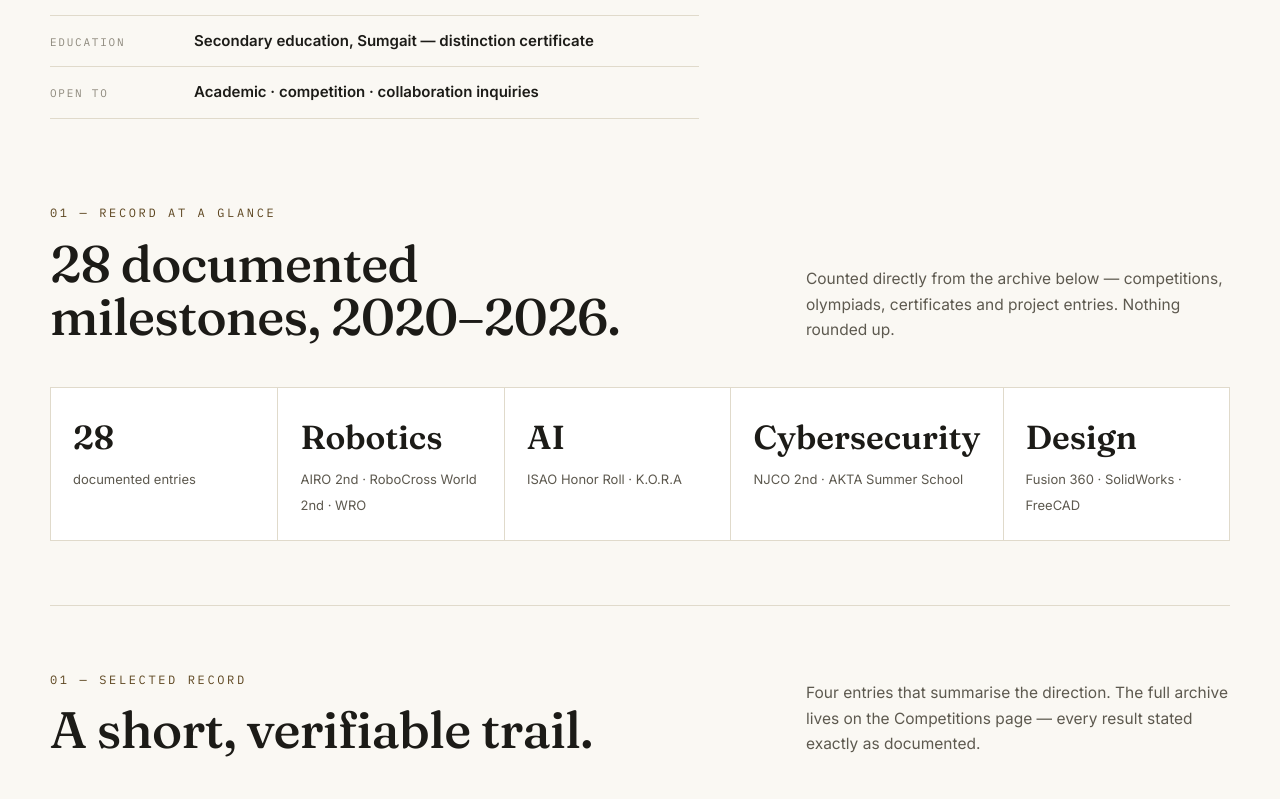
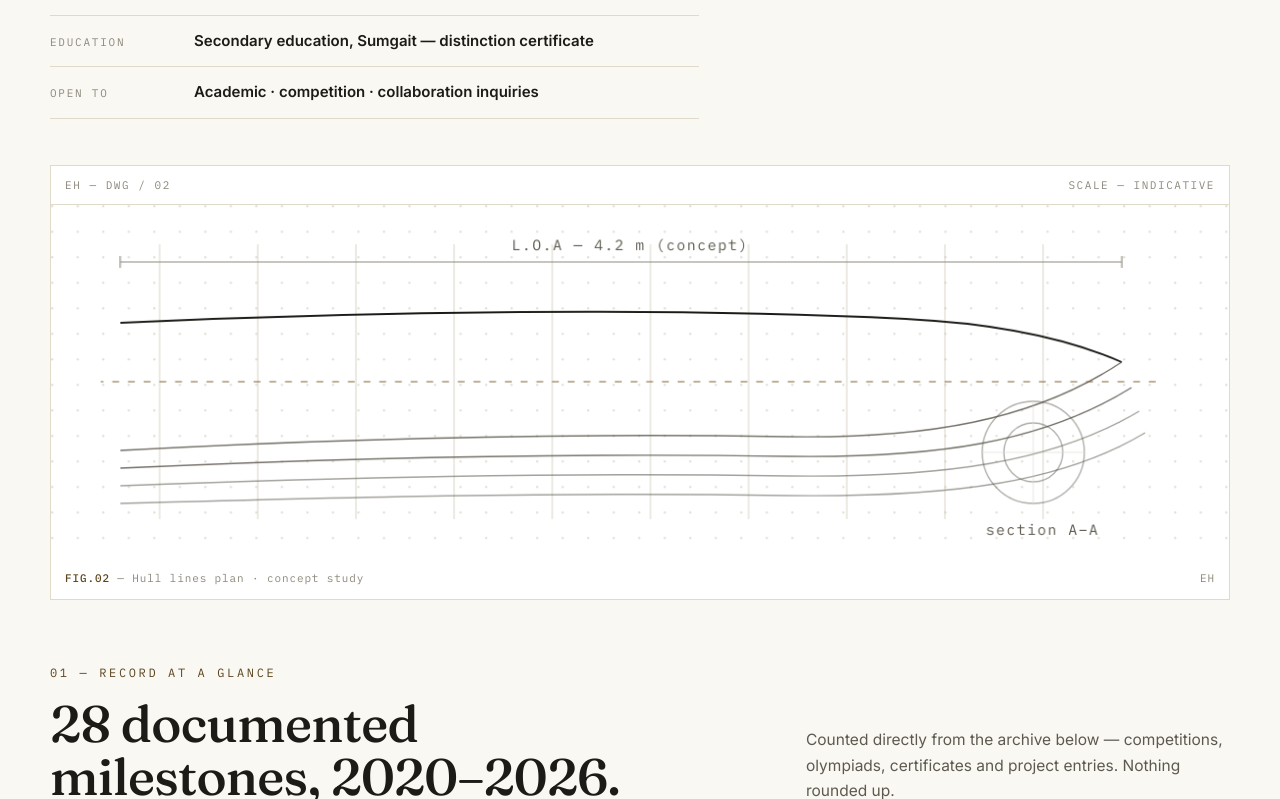
Before and after one commit to Eldar-test-web/eldar, a Next.js app: page /en in a window 1280 px wide. Shown: the part 725-1524 px from the top of the page. Built offline with nearby package versions, Linux system fonts and the light colour scheme.

Commit message:
feat: slow ambient motion + drifting hull-lines plate on home

```diff
--- a/src/app/[lang]/page.tsx
+++ b/src/app/[lang]/page.tsx
@@ -8,6 +8,7 @@ import { WHATSAPP_URL, EMAIL } from "@/data/socials";
 import { Reveal } from "@/components/Reveal";
 import { SectionHeading } from "@/components/PageHeader";
 import { Monogram } from "@/components/Brand";
+import { HeroFigure } from "@/components/HeroFigure";
 import { IconArrow, IconArrowUpRight } from "@/components/icons";
 import { notFound } from "next/navigation";
 
@@ -146,6 +147,9 @@ export default async function HomePage({ params }: { params: Promise<{ lang: str
       </section>
 
       {/* Stats — counted from the archive, never invented */}
+      <section className="wrap" aria-label="Figure">
+        <HeroFigure lang={raw} />
+      </section>
       <section className="wrap block" aria-labelledby="stats-t">
         <SectionHeading index={d.home.statsEyebrow} title={d.home.statsTitle} text={d.home.statsText} />
         <div className="stats-grid">
--- a/src/app/globals.css
+++ b/src/app/globals.css
@@ -79,7 +79,7 @@ body::before {
     linear-gradient(to bottom, var(--line) 1px, transparent 1px);
   background-size: 120px 120px, 120px 120px;
   mask-image: radial-gradient(120% 90% at 50% 0%, black 30%, transparent 78%);
-  animation: ambient-drift 120s linear infinite alternate;
+  animation: ambient-drift 140s ease-in-out infinite alternate;
 }
 body::after {
   content: "";
@@ -88,10 +88,15 @@ body::after {
   z-index: -1;
   pointer-events: none;
   background: radial-gradient(60% 40% at 80% 0%, var(--wash), transparent 70%);
+  animation: wash-breathe 26s ease-in-out infinite alternate;
 }
 @keyframes ambient-drift {
   from { transform: translate3d(-1.5%, -1%, 0); }
   to { transform: translate3d(1.5%, 1%, 0); }
+}
+@keyframes wash-breathe {
+  from { opacity: 0.55; }
+  to { opacity: 1; }
 }
 
 ::selection { background: var(--accent); color: var(--paper); }
@@ -761,6 +766,25 @@ a.ach-link:hover h3 { text-decoration: underline; text-underline-offset: 4px; }
 .ext-hint { display: inline-flex; align-items: center; gap: 6px; font-size: 11px; color: var(--accent-ink); margin-top: 8px; }
 .detail-actions { display: flex; gap: 16px; align-items: center; flex-wrap: wrap; margin-top: 18px; }
 
+/* engineering plate (slow SVG drift) */
+.plate { border: 1px solid var(--line); background: var(--paper-3); margin: 26px 0 0; }
+.plate-top { display: flex; justify-content: space-between; padding: 10px 14px; border-bottom: 1px solid var(--line); font-family: var(--font-mono); font-size: 11px; letter-spacing: 0.14em; text-transform: uppercase; color: var(--ink-3); }
+.plate-svg { display: block; width: 100%; height: auto; }
+.plate-svg .plate-dot { fill: var(--line-strong); opacity: 0.5; }
+.plate-station { stroke: var(--line-strong); stroke-width: 1; opacity: 0.7; }
+.plate-line { fill: none; stroke: var(--ink-2); stroke-width: 1.4; opacity: 0.85; }
+.plate-line.strong { stroke: var(--ink); stroke-width: 1.8; opacity: 1; }
+.plate-center { stroke: var(--accent); stroke-width: 1.2; }
+.plate-dim line { stroke: var(--ink-3); stroke-width: 1; }
+.plate-text { font-family: var(--font-mono); font-size: 15px; letter-spacing: 0.1em; fill: var(--ink-2); }
+.plate figcaption { padding: 10px 14px 12px; }
+.plate-drift { animation: plate-drift 48s ease-in-out infinite alternate; }
+@keyframes plate-drift { from { transform: translateX(-10px); } to { transform: translateX(10px); } }
+.plate-draw { stroke-dasharray: 7 9; animation: plate-dash 36s linear infinite; }
+@keyframes plate-dash { to { stroke-dashoffset: -640; } }
+.plate-fade { animation: plate-fade 14s ease-in-out infinite alternate; }
+@keyframes plate-fade { from { opacity: 0.35; } to { opacity: 0.9; } }
+
 /* minimal footer (§19) */
 .site-foot.minimal { background: var(--paper); }
 .foot-min { display: grid; grid-template-columns: 1.2fr 1fr 0.8fr; gap: 24px; padding: 40px 0 26px; align-items: start; }
--- /dev/null
+++ b/src/components/HeroFigure.tsx
@@ -0,0 +1,71 @@
+import type { Lang } from "@/lib/i18n";
+import { Reveal } from "./Reveal";
+
+/**
+ * FIG.02 — slow-drifting engineering line plate (hull lines plan, concept study).
+ * Pure inline SVG + CSS: no images, no JS animation, disabled under
+ * prefers-reduced-motion by the global rule. Ink/bronze on paper only.
+ */
+export function HeroFigure({ lang }: { lang: Lang }) {
+  const az = lang === "az";
+  return (
+    <Reveal>
+      <figure className="plate" aria-label={az ? "Gövdə xətləri planı — konsept" : "Hull lines plan — concept study"}>
+        <div className="plate-top" aria-hidden="true">
+          <span>EH — DWG / 02</span>
+          <span>{az ? "miqyas — şərti" : "scale — indicative"}</span>
+        </div>
+        <svg className="plate-svg" viewBox="0 0 1200 360" role="img"
+          aria-label={az ? "Sürət katerinin gövdə xətləri planı" : "Speedboat hull lines plan"}>
+          <defs>
+            <pattern id="plate-dots" width="26" height="26" patternUnits="userSpaceOnUse">
+              <circle cx="1.2" cy="1.2" r="1.2" className="plate-dot" />
+            </pattern>
+          </defs>
+          <rect x="0" y="0" width="1200" height="360" fill="url(#plate-dots)" />
+          <g className="plate-drift">
+            {/* station lines */}
+            {[120, 220, 320, 420, 520, 620, 720, 820, 920, 1020].map((x) => (
+              <line key={x} x1={x} y1={40} x2={x} y2={320} className="plate-station" />
+            ))}
+            {/* waterlines — hull form */}
+            <path d="M80,250 C300,238 520,232 760,236 C900,238 1010,220 1100,160" className="plate-line" />
+            <path d="M80,268 C300,258 520,252 760,256 C910,258 1020,242 1110,186" className="plate-line" />
+            <path d="M80,286 C300,278 520,272 760,276 C920,278 1030,262 1118,210" className="plate-line plate-fade" />
+            <path d="M80,304 C300,298 520,292 760,296 C930,298 1040,282 1124,232" className="plate-line plate-fade" />
+            {/* sheer line */}
+            <path d="M80,120 C340,108 640,104 880,116 C980,121 1050,138 1100,160" className="plate-line strong" />
+            {/* centerline */}
+            <line x1="60" y1="180" x2="1140" y2="180" className="plate-center plate-draw" />
+            {/* bow section circle */}
+            <g className="plate-fade">
+              <circle cx="1010" cy="252" r="52" className="plate-line" />
+              <circle cx="1010" cy="252" r="30" className="plate-line" />
+              <line x1="1010" y1="200" x2="1010" y2="304" className="plate-station" />
+              <line x1="958" y1="252" x2="1062" y2="252" className="plate-station" />
+            </g>
+            {/* dimension — length */}
+            <g className="plate-dim">
+              <line x1="80" y1="58" x2="1100" y2="58" />
+              <line x1="80" y1="52" x2="80" y2="64" />
+              <line x1="1100" y1="52" x2="1100" y2="64" />
+            </g>
+          </g>
+          {/* dimension labels (static, readable) */}
+          <text x="590" y="46" textAnchor="middle" className="plate-text">
+            {az ? "L.O.A — 4,2 m (konsept)" : "L.O.A — 4.2 m (concept)"}
+          </text>
+          <text x="1010" y="336" textAnchor="middle" className="plate-text">
+            {az ? "kəsik A–A" : "section A–A"}
+          </text>
+        </svg>
+        <figcaption className="caption">
+          <span>
+            <b>FIG.02</b> — {az ? "Gövdə xətləri planı · konsept tədqiqat" : "Hull lines plan · concept study"}
+          </span>
+          <span>EH</span>
+        </figcaption>
+      </figure>
+    </Reveal>
+  );
+}
```
